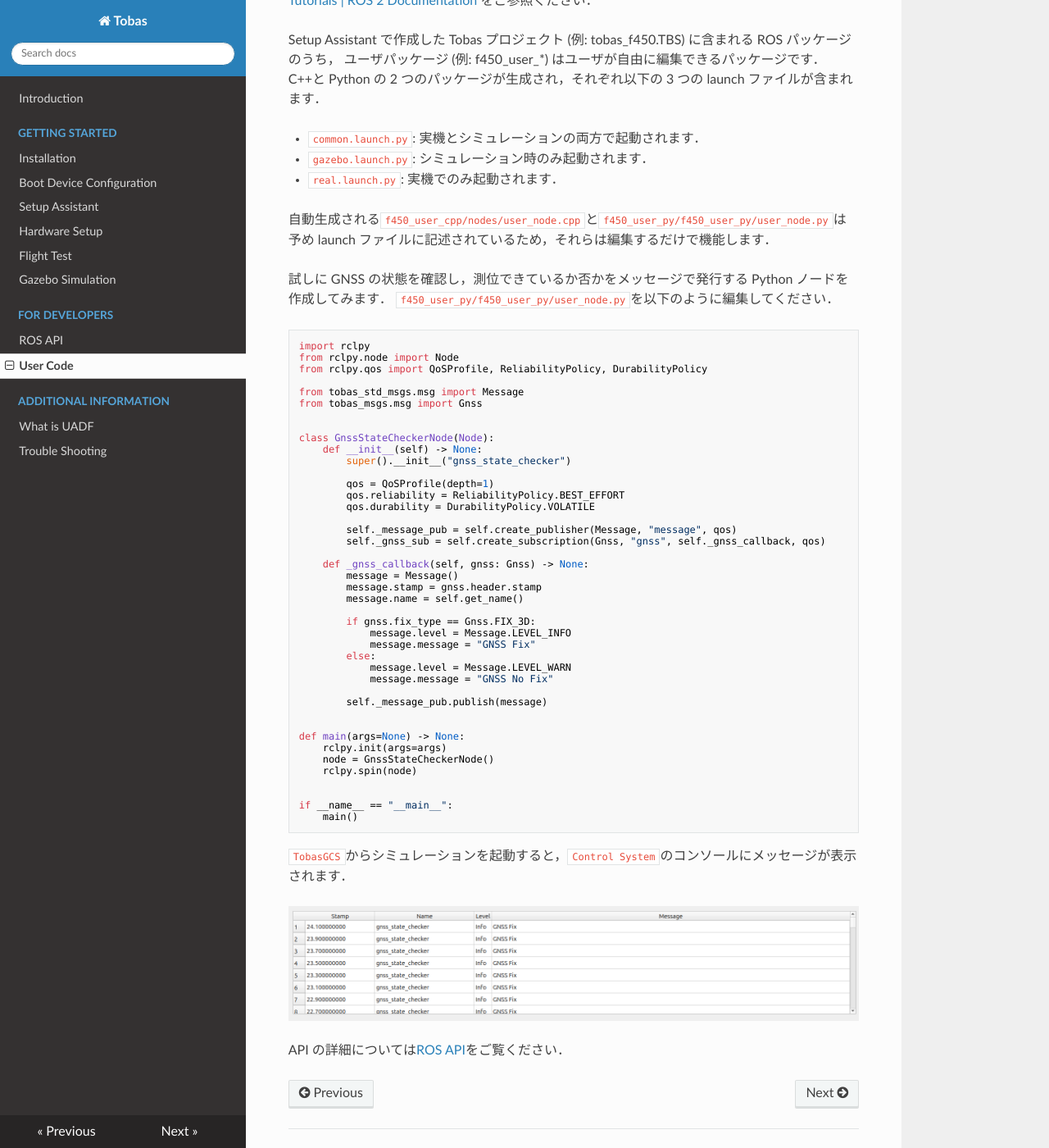
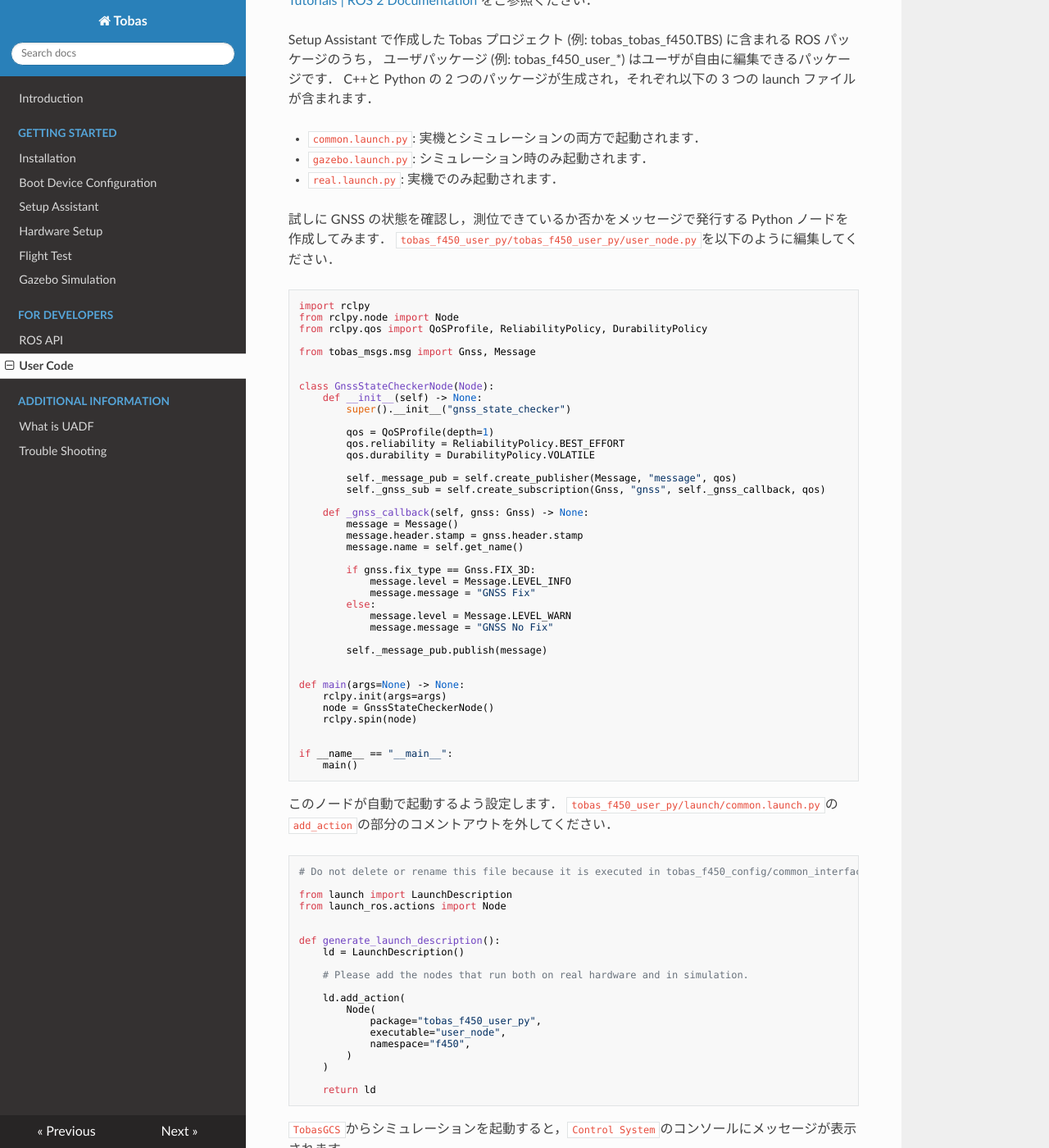
Before and after one commit to TobasFlightControl/tobas_wiki_ja, an MkDocs documentation site: the page built from docs/user_code.md, in a window 1280 px wide and 1400 px high, scrolled down 198 px. Shown: the whole window at 82% size. Built offline with MkDocs 1.6.1, drawn with Linux system fonts in a browser that asks for light colours; nearby versions of some CDN libraries.

Commit message:
edit: user_code.md

````diff
--- a/docs/user_code.md
+++ b/docs/user_code.md
@@ -5,27 +5,23 @@ ROS 2 の学習には
 <a href=https://docs.ros.org/en/jazzy/Tutorials.html target="_blank">Tutorials | ROS 2 Documentation</a>
 をご参照ください．
 
-Setup Assistant で作成した Tobas プロジェクト (例: tobas_f450.TBS) に含まれる ROS パッケージのうち，
-ユーザパッケージ (例: f450_user\_\*) はユーザが自由に編集できるパッケージです．
+Setup Assistant で作成した Tobas プロジェクト (例: tobas_tobas_f450.TBS) に含まれる ROS パッケージのうち，
+ユーザパッケージ (例: tobas_f450_user\_\*) はユーザが自由に編集できるパッケージです．
 C++と Python の 2 つのパッケージが生成され，それぞれ以下の 3 つの launch ファイルが含まれます．
 
 - `common.launch.py`: 実機とシミュレーションの両方で起動されます．
 - `gazebo.launch.py`: シミュレーション時のみ起動されます．
 - `real.launch.py`: 実機でのみ起動されます．
 
-自動生成される`f450_user_cpp/nodes/user_node.cpp`と`f450_user_py/f450_user_py/user_node.py`は
-予め launch ファイルに記述されているため，それらは編集するだけで機能します．
-
 試しに GNSS の状態を確認し，測位できているか否かをメッセージで発行する Python ノードを作成してみます．
-`f450_user_py/f450_user_py/user_node.py`を以下のように編集してください．
+`tobas_f450_user_py/tobas_f450_user_py/user_node.py`を以下のように編集してください．
 
 ```python
 import rclpy
 from rclpy.node import Node
 from rclpy.qos import QoSProfile, ReliabilityPolicy, DurabilityPolicy
 
-from tobas_std_msgs.msg import Message
-from tobas_msgs.msg import Gnss
+from tobas_msgs.msg import Gnss, Message
 
 
 class GnssStateCheckerNode(Node):
@@ -41,7 +37,7 @@ class GnssStateCheckerNode(Node):
 
     def _gnss_callback(self, gnss: Gnss) -> None:
         message = Message()
-        message.stamp = gnss.header.stamp
+        message.header.stamp = gnss.header.stamp
         message.name = self.get_name()
 
         if gnss.fix_type == Gnss.FIX_3D:
@@ -64,6 +60,32 @@ if __name__ == "__main__":
     main()
 ```
 
+このノードが自動で起動するよう設定します．
+`tobas_f450_user_py/launch/common.launch.py`の`add_action`の部分のコメントアウトを外してください．
+
+```python
+# Do not delete or rename this file because it is executed in tobas_f450_config/common_interface.launch.py.
+
+from launch import LaunchDescription
+from launch_ros.actions import Node
+
+
+def generate_launch_description():
+    ld = LaunchDescription()
+
+    # Please add the nodes that run both on real hardware and in simulation.
+
+    ld.add_action(
+        Node(
+            package="tobas_f450_user_py",
+            executable="user_node",
+            namespace="f450",
+        )
+    )
+
+    return ld
+```
+
 `TobasGCS`からシミュレーションを起動すると，`Control System`のコンソールにメッセージが表示されます．
 
 ![console](resources/user_code/console.png)
````
